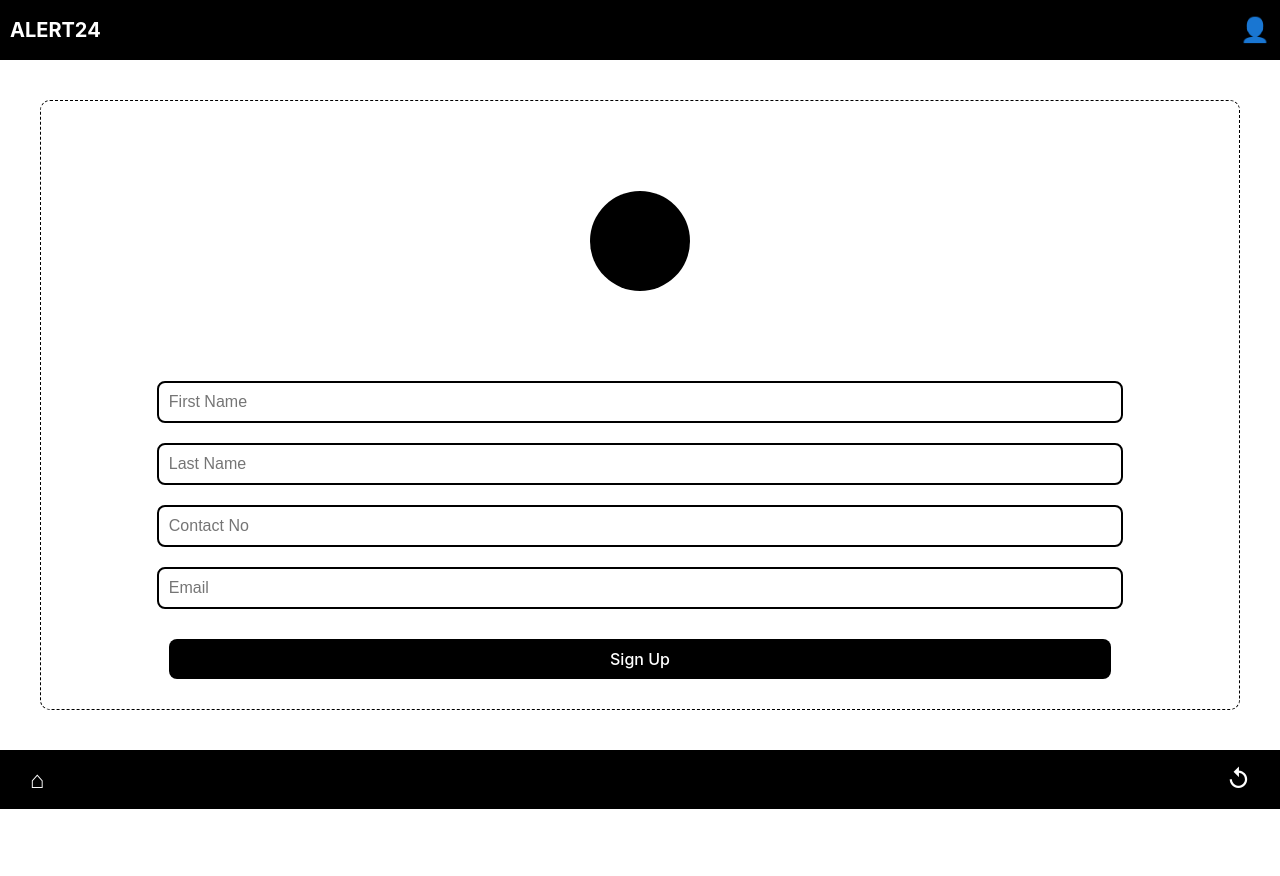
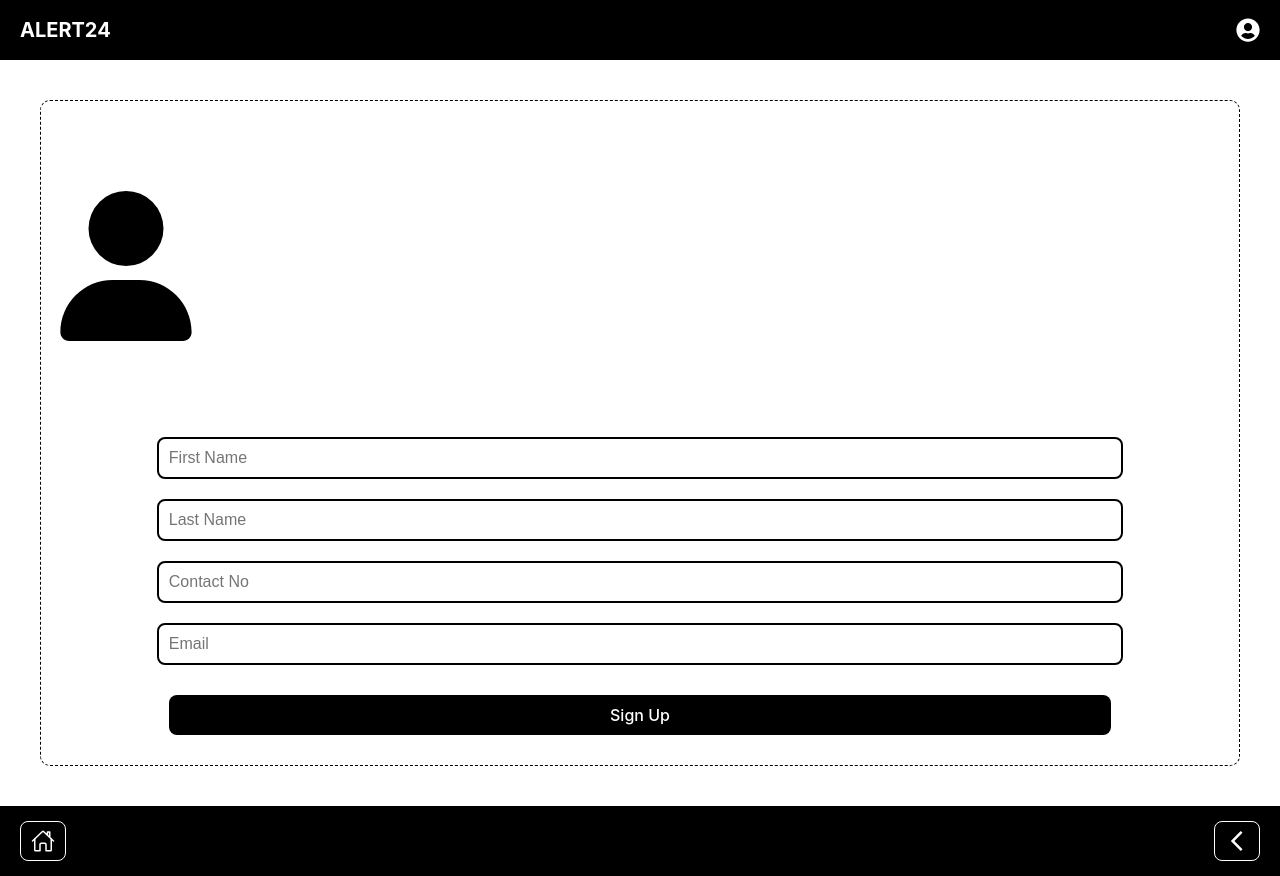
Before and after one commit to Muralikrishna22/alert24, a React (Vite) app: page /register in a window 1280 px wide. Before the commit the page ends 809 px from the top, so only its background shows below. Built offline with nearby package versions, Linux system fonts and the light colour scheme.

Commit message:
added icons

```diff
--- a/src/Common/Base/Button/index.jsx
+++ b/src/Common/Base/Button/index.jsx
@@ -1,9 +1,9 @@
 import React from "react";
 import './styles.css';
 
-const Button = ({children, type}) => {
+const Button = ({children, type, onClick, isDisabled=false}) => {
         return (
-            <button type={type} className="button">
+            <button disabled={isDisabled} onClick={onClick} type={type} className="button">
                 {children}
             </button>
         );
--- a/src/Common/Base/Footer/index.jsx
+++ b/src/Common/Base/Footer/index.jsx
@@ -1,11 +1,16 @@
 import React from "react";
 import './styles.css';
+import { MdOutlineArrowBackIos } from "react-icons/md";
+import { IoHomeOutline } from "react-icons/io5";
+import { useNavigate } from 'react-router-dom';
+
 
 const Footer = () => {
+  const navigate = useNavigate();
     return (
       <footer className="footer">
-        <button className="footerButton">&#8962;</button>
-        <button className="footerButton">&#8634;</button>
+        <button className="footerButton"><IoHomeOutline /></button>
+        <button onClick={() => navigate('/')} className="footerButton"><MdOutlineArrowBackIos /></button>
       </footer>
     );
   };
--- a/src/Common/Base/Footer/styles.css
+++ b/src/Common/Base/Footer/styles.css
@@ -4,11 +4,16 @@
   padding: 10px;
   background-color: #000;
 }
+
 .footerButton {
+  width: 46px;
+  height: 40px;
+  display: flex;
+  align-items: center;
   font-size: 24px;
   color: #fff;
   background: none;
-    border: none;
+  border: 1px solid #fff;
   padding: 0px 10px;
   margin: 5px 10px;
 }
--- a/src/Common/Base/Header/index.jsx
+++ b/src/Common/Base/Header/index.jsx
@@ -1,11 +1,13 @@
 import React from "react";
 import './styles.css';
+import { FaUserCircle } from "react-icons/fa";
+
 
 const Header = () => {
     return (
       <header className="header">
         <div className="logo">ALERT24</div>
-        <div className="profileIcon">&#128100;</div>
+        <div className="profileIcon"><FaUserCircle /></div>
       </header>
     );
   };
--- a/src/Common/Base/Header/styles.css
+++ b/src/Common/Base/Header/styles.css
@@ -13,8 +13,12 @@
     font-weight: bold;
     padding: 0px;
     height: auto;
+    margin: 0px 10px;
 }
 
 .profileIcon {
+    display: flex;
     font-size: 24px;
+    margin: 0px 10px;
+    align-items: center;
 }
--- a/src/Modules/LoginPage/index.jsx
+++ b/src/Modules/LoginPage/index.jsx
@@ -1,21 +1,31 @@
-import React from 'react';
+import React, { useState } from 'react';
 import './styles.css';
 import Base from '../../Common/Base';
-import Input from '../../Common/Base/Input';
+import TextInput from '../../Common/Base/TextInput';
 import Button from '../../Common/Base/Button';
+import { FaUser } from "react-icons/fa6";
 
 // Registration Form Component
 const LoginForm = () => {
+  const [isLoggedIn, setIsLoggedIn] = useState(false);
   return (
     <div className='container'>
-        <div className='formContainer'>
-      <div className='avatar'></div>
-      <form className='form'>
-        <Input placeholder="Contact No" />
-        <Input placeholder="Email" />
-        <Button type="submit">Login</Button>
-      </form>
-    </div>
+      <div className='formContainer'>
+        <FaUser className='avatar' />
+        <form className='form'>
+          <TextInput placeholder="Contact No" />
+          <TextInput placeholder="Email (Optional)" />
+          <Button isDisabled={isLoggedIn} onClick={() => setIsLoggedIn(prev => !prev)} type="button">Login</Button>
+        </form>
+        <div>
+          {isLoggedIn && (
+            <>
+            <TextInput placeholder="Enter OTP... " />
+            <Button type="submit">Verify</Button>
+            </>
+          )}
+        </div>
+      </div>
     </div>
   );
 };
--- a/src/Modules/LoginPage/styles.css
+++ b/src/Modules/LoginPage/styles.css
@@ -22,10 +22,11 @@
 }
 
 .avatar {
-  width: 100px;
-  height: 100px;
-  background-color: #000;
-  border-radius: 50%;
+  width: 150px;
+  height: 150px;
+  color: #000;
+  /* background-color: #000; */
+  /* border-radius: 50%; */
   margin: 80px auto;
 }
 
--- a/src/Modules/Registration/index.jsx
+++ b/src/Modules/Registration/index.jsx
@@ -1,9 +1,11 @@
 import React from 'react';
 import './styles.css';
 import Base from '../../Common/Base';
-import Input from '../../Common/Base/Input';
+import TextInput from '../../Common/Base/TextInput';
 import Button from '../../Common/Base/Button';
 import { useNavigate } from 'react-router-dom';
+import { FaUser } from "react-icons/fa6";
+
 
 // Registration Form Component
 const RegistrationForm = () => {
@@ -16,12 +18,12 @@ const RegistrationForm = () => {
   return (
     <div className='container'>
         <div className='formContainer'>
-      <div className='avatar'></div>
+      <FaUser className='avatar'/>
       <form className='form' onSubmit={handleSubmit}>
-        <Input placeholder="First Name" />
-        <Input placeholder="Last Name" />
-        <Input placeholder="Contact No" />
-        <Input placeholder="Email" />
+        <TextInput placeholder="First Name" />
+        <TextInput placeholder="Last Name" />
+        <TextInput placeholder="Contact No" />
+        <TextInput placeholder="Email" />
         <Button type="submit">Sign Up</Button>
       </form>
     </div>
--- a/src/Modules/Registration/styles.css
+++ b/src/Modules/Registration/styles.css
@@ -22,10 +22,11 @@
 }
 
 .avatar {
-    width: 100px;
-    height: 100px;
-    background-color: #000;
-    border-radius: 50%;
+    width: 150px;
+    height: 150px;
+    color: #000;
+    /* background-color: #000; */
+    /* border-radius: 50%; */
     margin: 80px auto;
 }
 
```
Also changed, not shown: src/Common/Base/TextInput/index.jsx (renamed from src/Common/Base/Input/index.jsx), src/Common/Base/TextInput/styles.css (line endings or trailing spaces). Lines whose indentation alone changed are shown as unchanged.
